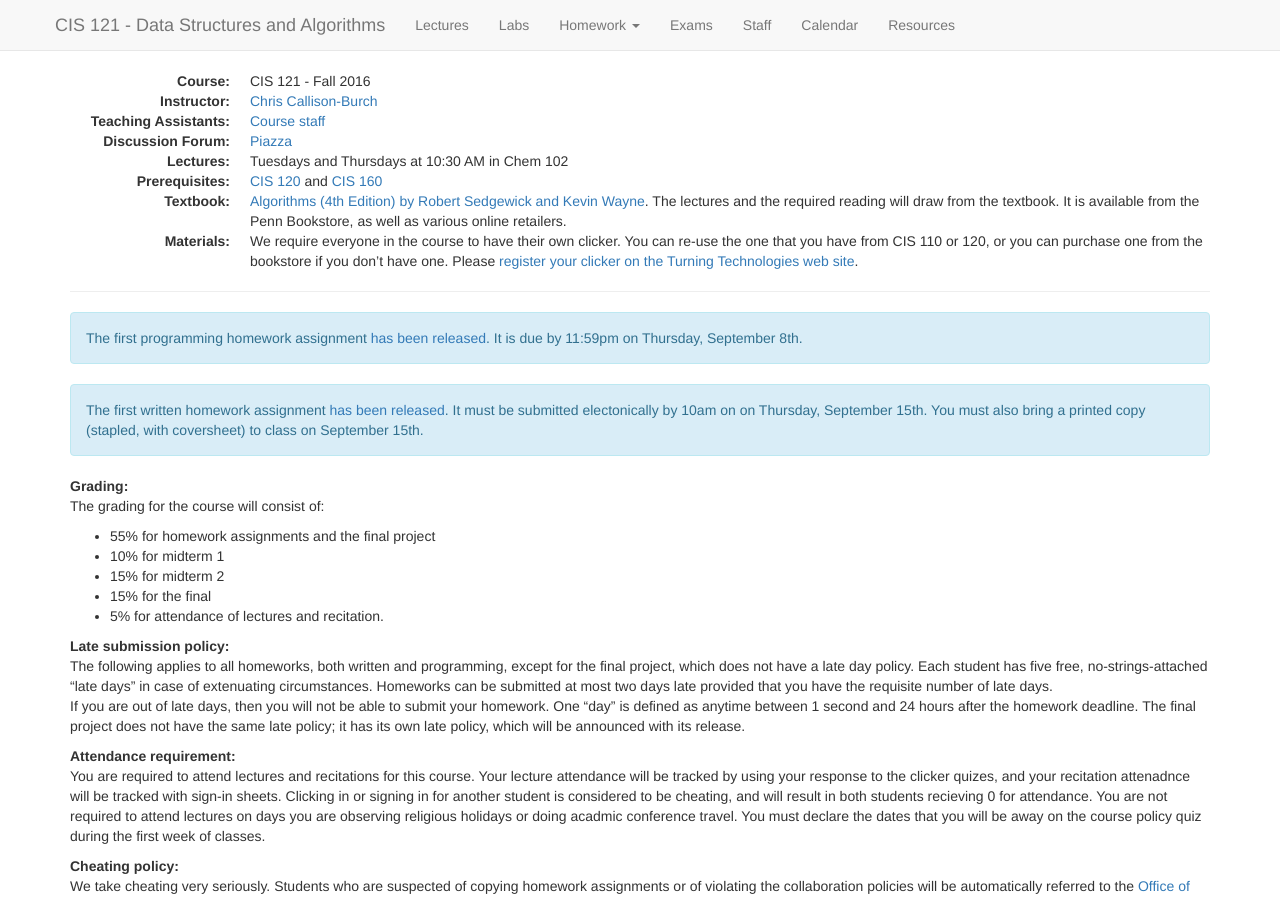
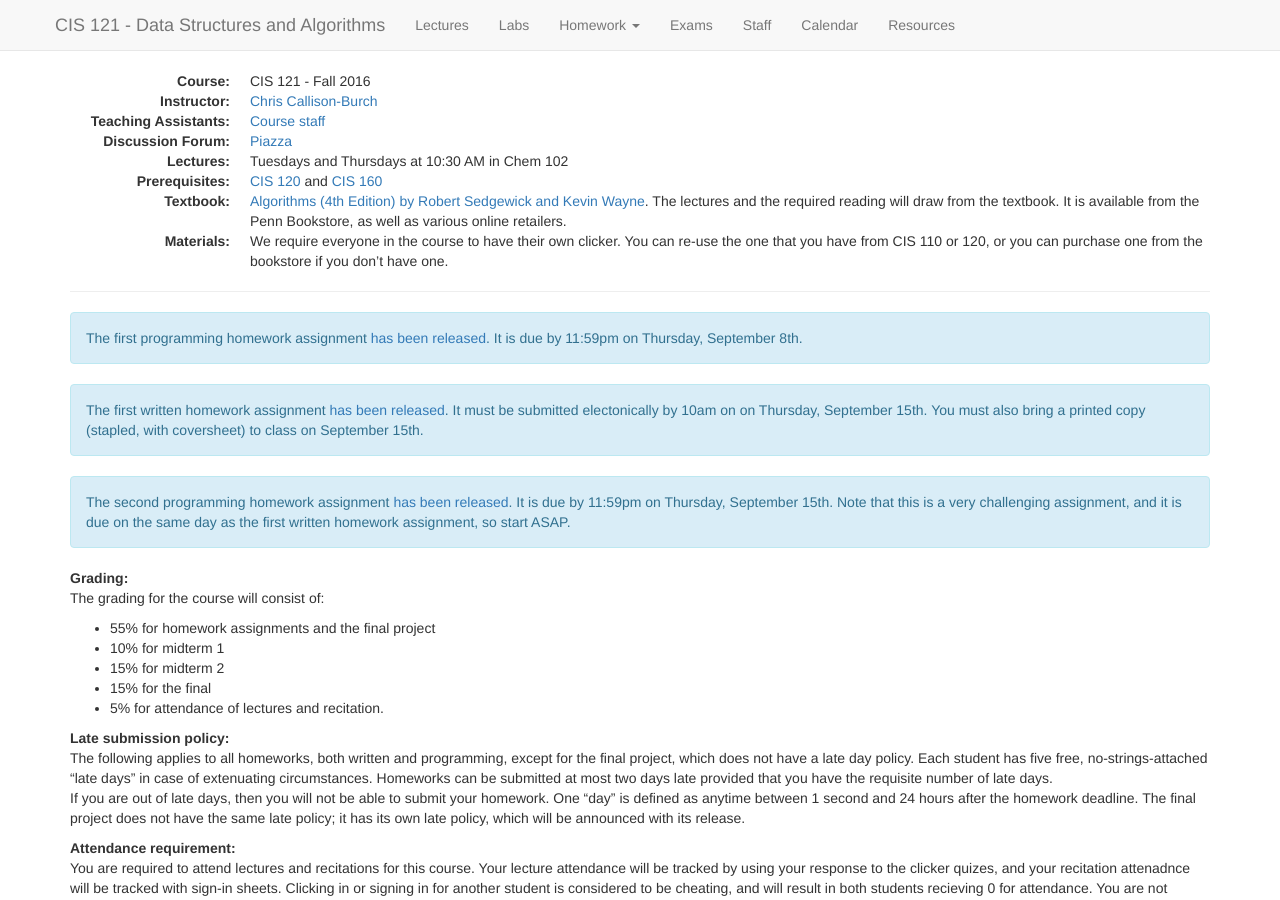
Before and after one commit to vikramkh/course-website-16fa, a Jekyll site: the page built from index.md, in a window 1280 px wide and 900 px high. Built offline with Jekyll 4.4.1, drawn with Linux system fonts in a browser that asks for light colours; nearby versions of some CDN libraries.

Commit message:
Reminder about HW3

```diff
--- a/index.md
+++ b/index.md
@@ -28,7 +28,7 @@ Textbook:
 The lectures and the required reading will draw from the textbook. It is available from the Penn Bookstore, as well as various online retailers.
 
 Materials:
-: We require everyone in the course to have their own clicker.  You can re-use the one that you have from CIS 110 or 120, or you can purchase one from the bookstore if you don't have one. Please [register your clicker on the Turning Technologies web site](https://account.turningtechnologies.com/account/dashboard/index).
+: We require everyone in the course to have their own clicker.  You can re-use the one that you have from CIS 110 or 120, or you can purchase one from the bookstore if you don't have one.
 
 ---
 
@@ -37,8 +37,14 @@ The first programming homework assignment <a href="homework.html">has been relea
 </div>
 
 <div class="alert alert-info">
-The first written homework assignment <a href="homework.html">has been released</a>. It must be submitted electonically by 10am on on Thursday, September 15th.  You must also bring a printed copy (stapled, with coversheet) to class on September 15th.
+The first written homework assignment <a href="homework.html">has been released</a>. It must be submitted electonically by 10am on on Thursday, September 15th. <strikethrough>You must also bring a printed copy (stapled, with coversheet) to class on September 15th. </strikethrough>
 </div>
+
+
+<div class="alert alert-info">
+The second programming homework assignment <a href="homework.html">has been released</a>. It is due by 11:59pm on Thursday, September 15th.  Note that this is a very challenging assignment, and it is due on the same day as the first written homework assignment, so start ASAP.
+</div>
+
 
 Grading:
 
```
